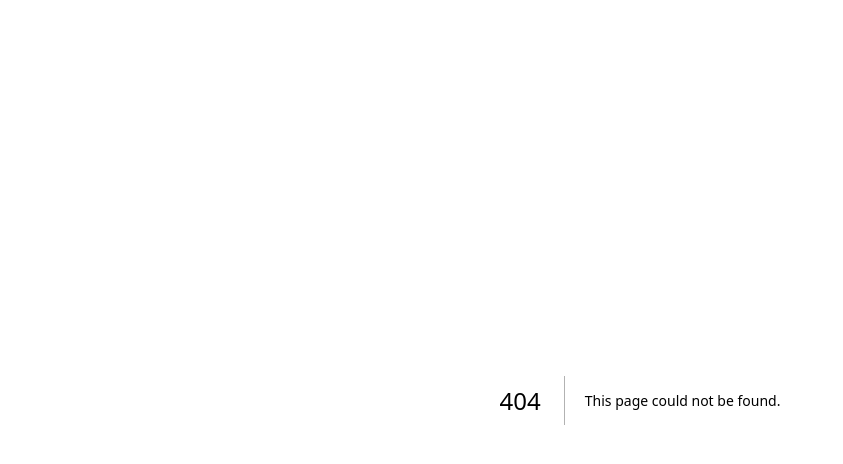
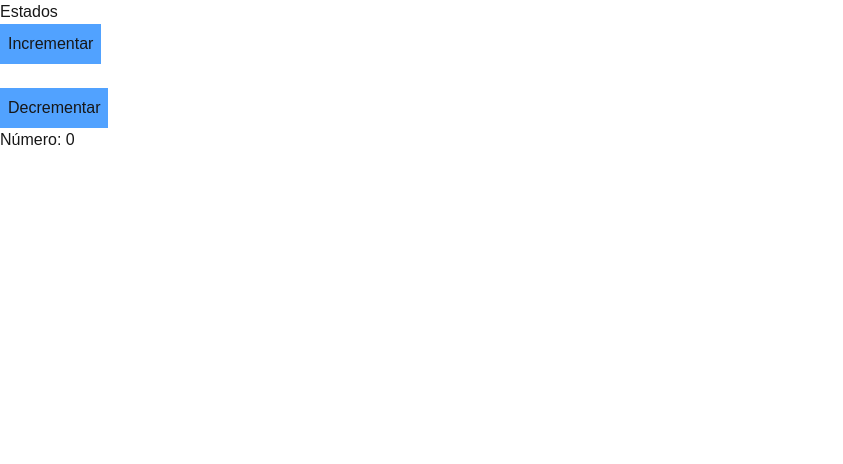
Before and after one commit to Leonel-p-a/estudos-react-e-next, a Next.js app: page /fundamentals/6_state in a window 1280 px wide. Before the commit this address had no page. Shown: the top 464 px of the page, without its empty margins (0-843 px from the left). Built offline with nearby package versions, Linux system fonts and the light colour scheme.

Commit message:
Update: Realizei estudos de gerenciamento de estados de componentes em React

```diff
--- /dev/null
+++ b/src/app/fundamentals/6_state/page.tsx
@@ -0,0 +1,35 @@
+'use client';
+
+import { useState } from "react";
+
+export default function Page() {
+    let [count, setCount] = useState(0);
+    function increment() {
+        setCount(count + 1);
+    }
+
+    function decrement() {
+        setCount(count - 1);
+    }
+
+    return (
+        <div>
+            <h1>Estados</h1>
+            <button
+                onClick={increment}
+                className="bg-blue-400 p-2"
+            >
+                Incrementar
+            </button>
+            <br />
+            <br />
+            <button
+                onClick={decrement}
+                className="bg-blue-400 p-2"
+            >
+                Decrementar
+            </button>
+            <p>Número: {count}</p>
+        </div>
+    )
+}
--- /dev/null
+++ b/src/pages/_app.tsx
@@ -0,0 +1,6 @@
+import "../app/globals.css";
+
+export default function App(props: any) {
+    const {Component, pageProps} = props;
+    return <Component {...pageProps} />
+}
--- a/src/pages/blog/index.tsx
+++ b/src/pages/blog/index.tsx
@@ -1,3 +1,3 @@
 export default function Page() {
-    return <h1>Blog</h1>
+    return <h1 className="bg-white text-blue-400 font-bold">Blog</h1>
 }
--- a/src/pages/compras.tsx
+++ b/src/pages/compras.tsx
@@ -1,10 +1,6 @@
-import { Header } from "@/components/interface";
-// import "../app/globals.css"
-import "../app/style.css"
-
 export default function Page() {
     return (
-        <div>
+        <div className="bg-white text-blue-400 font-bold">
             <h1>Compras</h1>
         </div>
     )
```
